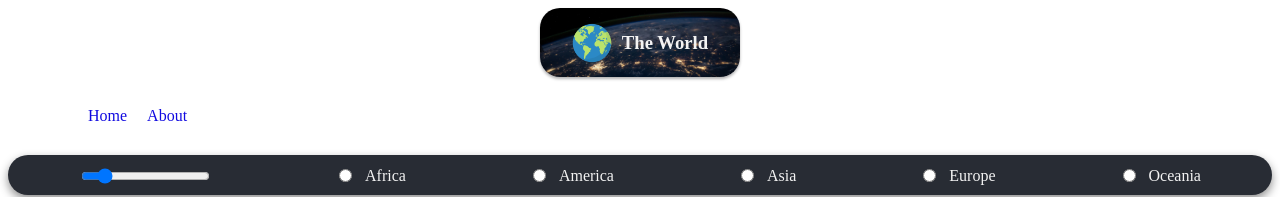
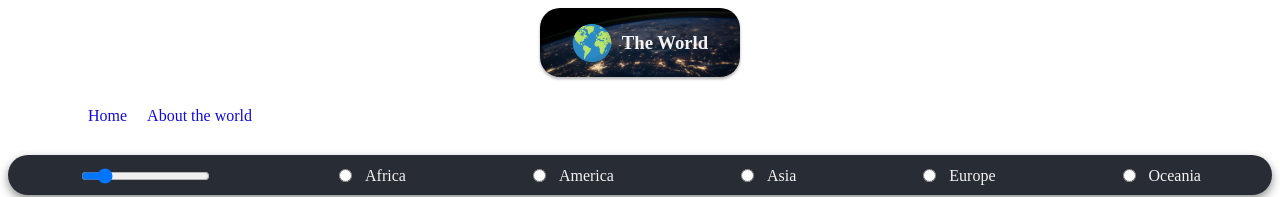
Before and after one commit to sunsand03/countries, a Next.js app: page / in a window 1280 px wide. Shown: the top 197 px of the page. Built offline with nearby package versions, Linux system fonts and the light colour scheme; no server answers.

Commit message:
update menu

```diff
--- a/app/components/Menu.js
+++ b/app/components/Menu.js
@@ -18,7 +18,7 @@ const Menu = () => {
         <div className={styles.menu}>
             <ul>
                 <li className={activeLink ==='home' ? styles['nav-active'] : ''}><Link href='/' onClick={()=> handleSetActiveLink('home')}>Home</Link></li>
-                <li className={activeLink ==='about' ? styles['nav-active'] : ''}><Link href='/about'onClick={()=> handleSetActiveLink('about')}>About</Link></li>
+                <li className={activeLink ==='about' ? styles['nav-active'] : ''}><Link href='/about'onClick={()=> handleSetActiveLink('about')}>About the world</Link></li>
             </ul>
         </div>
     );
--- a/assets/styles/components/menu.module.scss
+++ b/assets/styles/components/menu.module.scss
@@ -1,4 +1,5 @@
 @import "../../../app/globals.scss";
+
 
 .menu {
   ul {
@@ -6,42 +7,31 @@
     margin: 30px;
     list-style: none;
 
-    a {
-      text-decoration: none;
-      padding: 10px;
-      color: $color-1;
-
     li {
       transition: 0.2s;
       cursor: pointer;
 
       &:hover {
+        a {
           color: $color-3;
         }
       }
-    }
 
-    .nav-active {
+      &.nav-active {
         position: relative;
 
         &::after {
           content: "";
           height: 4px;
-        width: 0;
+          width: 100%;
           background: $color-1;
           position: absolute;
           border-radius: 10px;
           bottom: -5px;
           left: 50%;
           transform: translateX(-50%);
-        -webkit-animation: anim 0.3s ease forwards;
           animation: anim 0.6s ease forwards;
 
-        @-webkit-keyframes anim {
-          to {
-            width: 100%;
-          }
-        }
           @keyframes anim {
             to {
               width: 100%;
@@ -49,5 +39,17 @@
           }
         }
       }
+
+      a {
+        text-decoration: none;
+        padding: 10px;
+        color: $color-1;
+        font-weight: 500;
+
+        &:focus {
+          outline: none;
         }
       }
+    }
+  }
+}
```
Lines whose indentation alone changed are shown as unchanged.
